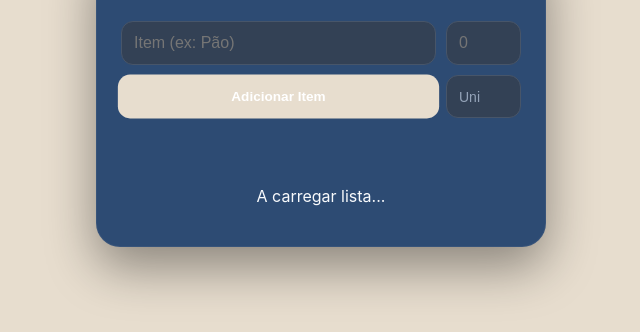
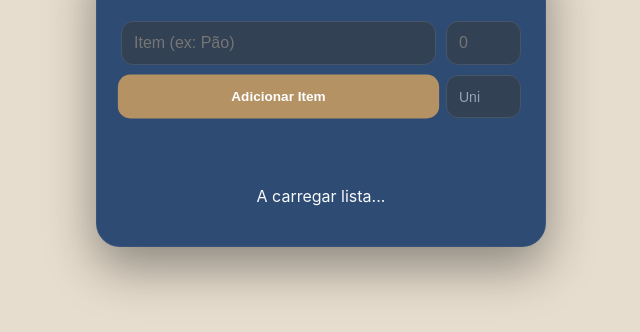
Before and after one commit to ricardofsfernandes/smarthome-project, a website: page frontend/index.html in a window 1280 px wide. In both pictures the pointer is over the button "Adicionar Item". Shown: the part 98-430 px from the top of the page, without its empty margins (319-959 px from the left). Drawn offline with Linux system fonts and the light colour scheme; no server answers.

Commit message:
cor hover adicionar

```diff
--- a/frontend/assets/css/main.css
+++ b/frontend/assets/css/main.css
@@ -110,7 +110,7 @@ select {
     transition: 0.2s;
 }
 
-#add-btn:hover { background: #e7ddce; transform: scale(1.02); }
+#add-btn:hover { background: #b49264; transform: scale(1.02); }
 
 /* Lista de Itens */
 #lista-compras {
```
